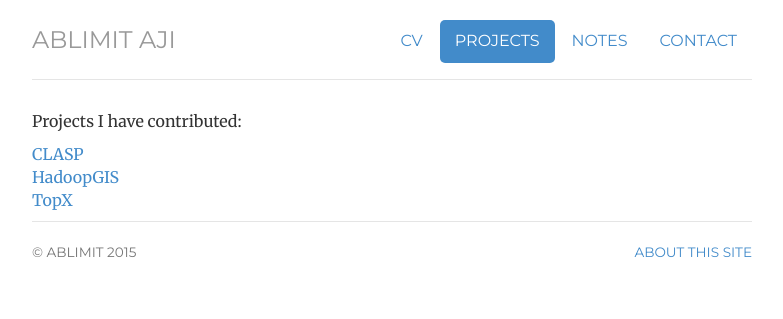
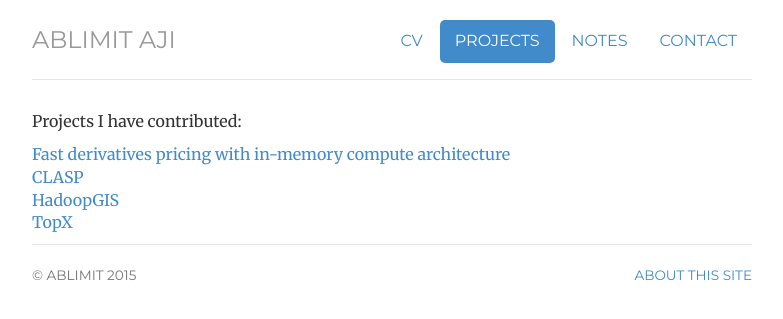
Before and after one commit to ablimit/ablimit.github.io, a Jekyll site: the page built from projects/index.html, in a window 1280 px wide. Shown: the top 319 px of the page, without its empty margins (248-1031 px from the left). Built offline with Jekyll 4.4.1, drawn with Linux system fonts in a browser that asks for light colours.

Commit message:
more correction

```diff
--- a/contact/index.html
+++ b/contact/index.html
@@ -16,7 +16,7 @@ description: Ablimit Aji is a database systems reseacher working at HP Labs.
 	<li><a href="http://github.com/ablimit">@GitHub</a></li>-->
 	<li><a href="https://www.linkedin.com/pub/ablimit-aji/7/129/64">@LinkedIn</a></li>
 	<li><a href="https://twitter.com/ablimitaji">@Twitter</a></li>
-	<li>e-mail to: <span class="obfuscate">moc.liamg@{emantsrifym}</span></li>
+	<li>e-mail to: if you happen to know my it</span></li>
 	</ul>
 
 </div>
--- a/projects/index.html
+++ b/projects/index.html
@@ -5,13 +5,14 @@ cv: passive
 projects: active
 notes: passive
 contact: passive
-description: Ablimit Aji is a database and analytics systems reseacher working at HP Labs.
+description: The systems guy @ Komodo Health.
 ---
 <div class="project">
 
 	<p>Projects I have contributed:</p>
 
 	<ul class="list-unstyled">
+		<li><a href="https://community.hpe.com/t5/Behind-the-scenes-Labs/Hewlett-Packard-Labs-accelerates-finance-with-blazingly-fast/ba-p/6920418#.W9T4aC-ZMcg">Fast derivatives pricing with in-memory compute architecture </a></li>
 	<li><a href="http://www.hpl.hp.com/techreports/2015/HPL-2015-76.html">CLASP</a></li>
 	<li><a href="https://sites.google.com/site/hadoopgis/">HadoopGIS</a></li>
 	<li><a href="http://topx.sourceforge.net">TopX</a></li>
```
Also changed, not shown: other parts of contact/index.html (+1 -1 lines).
